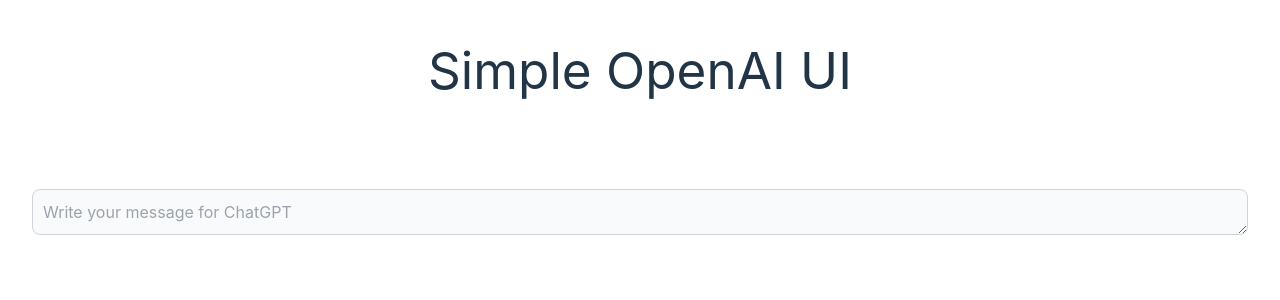
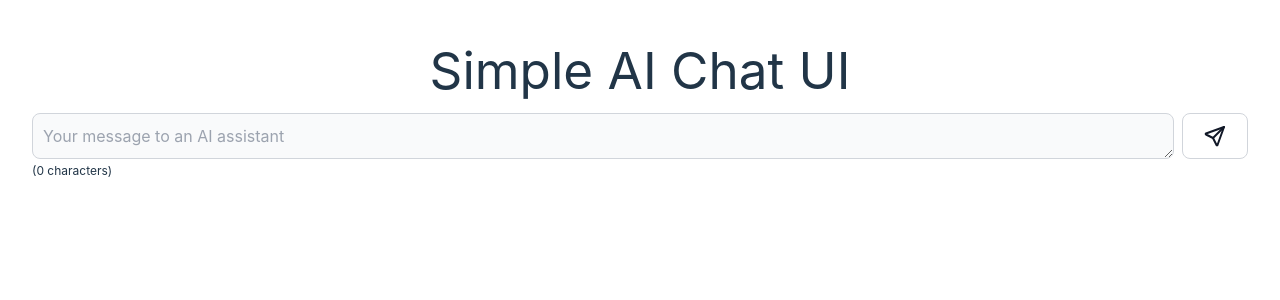
Before and after one commit to daveschumaker/super-simple-chatui, a React (Vite) app: page / in a window 1280 px wide. Shown: the top 300 px of the page. Built offline with nearby package versions, Linux system fonts and the light colour scheme.

Commit message:
chore: scaffold out text input and button

```diff
--- a/package.json
+++ b/package.json
@@ -10,6 +10,7 @@
     "preview": "vite preview"
   },
   "dependencies": {
+    "@tabler/icons-react": "3.4.0",
     "react": "^18.2.0",
     "react-dom": "^18.2.0",
     "react-textarea-autosize": "8.5.3"
--- a/src/App.css
+++ b/src/App.css
@@ -5,7 +5,3 @@
   text-align: center;
   width: 100%;
 }
-
-.card {
-  padding: 2em;
-}
--- a/src/App.tsx
+++ b/src/App.tsx
@@ -1,19 +1,32 @@
+import { useState } from 'react'
 import ReactTextareaAutosize from 'react-textarea-autosize'
+import { IconSend } from '@tabler/icons-react'
+
+import Button from './components/Button'
 import './App.css'
 
 function App() {
+  const [message, setMessage] = useState('')
+
   return (
-    <div className="flex flex-col gap-2 w-full">
-      <h1>Simple OpenAI UI</h1>
-      <div className="card"></div>
-      <div className="flex flex-row gap-2">
+    <div className="flex flex-col gap-1 w-full">
+      <h1>Simple AI Chat UI</h1>
+      <div className="flex flex-row gap-2 items-end">
         <ReactTextareaAutosize
           id="message"
           maxRows={6}
           minRows={1}
-          className="block p-2.5 w-full text-md text-gray-900 bg-gray-50 rounded-lg border border-gray-300 focus:ring-blue-500 focus:border-blue-500 dark:bg-gray-700 dark:border-gray-600 dark:placeholder-gray-400 dark:text-white dark:focus:ring-blue-500 dark:focus:border-blue-500"
-          placeholder="Write your message for ChatGPT"
-        ></ReactTextareaAutosize>
+          className="min-h-[46px] block p-2.5 w-full text-md text-gray-900 bg-gray-50 rounded-lg border border-gray-300 focus:ring-blue-500 focus:border-blue-500 dark:bg-gray-700 dark:border-gray-600 dark:placeholder-gray-400 dark:text-white dark:focus:ring-blue-500 dark:focus:border-blue-500"
+          onChange={(e) => setMessage(e.target.value)}
+          placeholder="Your message to an AI assistant"
+          value={message}
+        />
+        <Button onClick={() => console.log(message)}>
+          <IconSend />
+        </Button>
+      </div>
+      <div className="flex flex-row gap-2 text-xs">
+        ({message.length} {message.length === 1 ? 'character' : 'characters'})
       </div>
     </div>
   )
--- /dev/null
+++ b/src/components/Button.tsx
@@ -0,0 +1,17 @@
+export default function Button({
+  children,
+  onClick
+}: {
+  children: React.ReactNode
+  onClick: () => void
+}) {
+  return (
+    <button
+      className="
+      h-[46px] text-gray-900 bg-white border border-gray-300 focus:outline-none hover:bg-gray-100 focus:ring-blue-500 focus:border-blue-500 font-medium rounded-lg text-sm px-5 py-2.5 dark:bg-gray-800 dark:text-white dark:border-gray-600 dark:hover:bg-gray-700 dark:hover:border-gray-600 dark:focus:ring-blue-500 dark:focus:border-blue-500 active:translate-y-[1px]"
+      onClick={onClick}
+    >
+      {children}
+    </button>
+  )
+}
```
Also changed, not shown: 1 other file (tests, documents, lock files or other folders).
